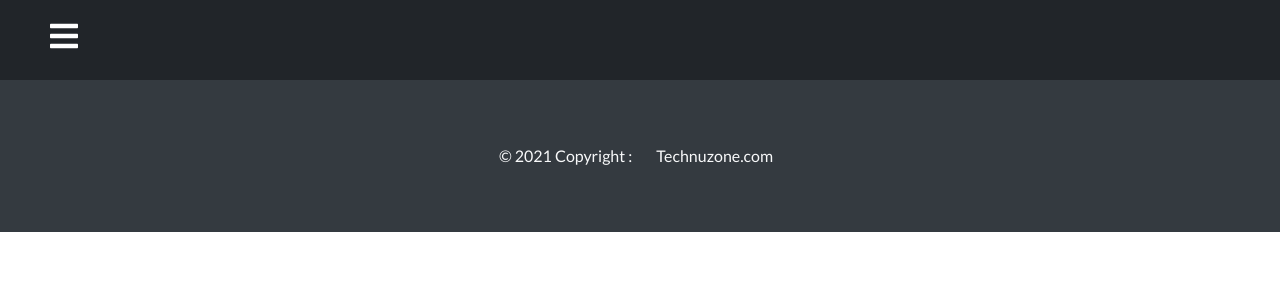
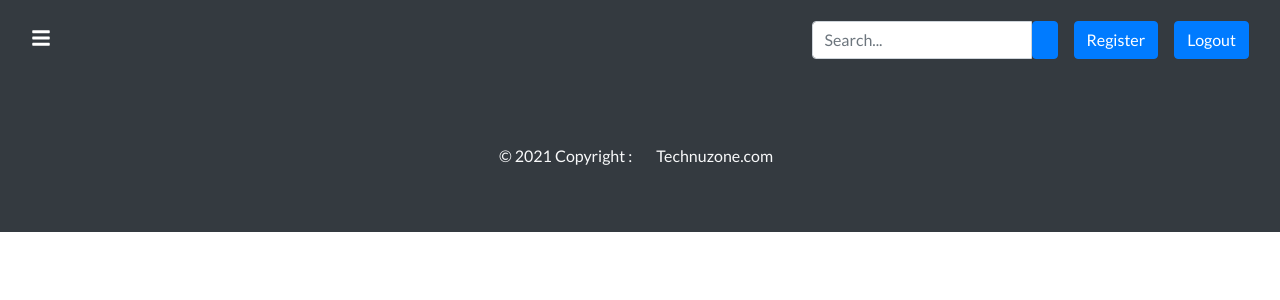
Before and after one commit to nikucse/inventory_web, a React (Create React App) app: page /navbar in a window 1280 px wide. Shown: the top 300 px of the page. Built offline with nearby package versions, Linux system fonts and the light colour scheme.

Commit message:
code clean and header menu set

```diff
--- a/src/App.js
+++ b/src/App.js
@@ -1,60 +1,15 @@
 import React from 'react';
 import './App.css';
+import Footer from './components/footer/Footer';
+import Routes from './Routes';
 import Navbar from './components/Navbar';
-import { BrowserRouter as Router, Switch, Route } from 'react-router-dom';
-import Home from './container/Home';
-import Reports from './container/Reports';
-import Products from './container/Products';
-
-import Dashboard from "../src/container/dashboard/Dashboard";
-import Login from "../src/container/auth-module/Login";
-// import Navbar from "./components/navbar/Navbar";
-import Layout from "./container/layout/Layout";
-import AddProduct from "./components/form/AddProduct";
-import AddAttendance from "./components/form/AddAttendance";
-import AddBill from "./components/form/AddBill";
-import AddCustomer from "./components/form/AddCustomer";
-import AddEmployee from "./components/form/AddEmployee";
-import AddExpense from "./components/form/AddExpense";
-import AddMaterial from "./components/form/AddMaterial";
-import AddOrder from "./components/form/AddOrder";
-import Footer from "./components/footer/Footer";
-import Header from './components/navbar/Header';
-import reactDom from 'react-dom';
 
 
 function App() {
   return (
     <div>
-      {/* <Header /> */}
 
-      <Router>
-      <Navbar />
-
-        <Switch>
-          <Route path='/' exact component={Home} />
-          <Route path='/reports' component={Reports} />
-          <Route path='/products' component={Products} />
-
-          <Route path='/' exact component={Login} />
-          <Route path='/dashboard' exact component={Layout} />
-          {/* <Route path='/navbar' exact component={avbar} /> */}
-          <Route path='/user/dashboard' exact component={Dashboard} />
-          <Route path='/admin/dashboard' exact component={Dashboard} />
-          <Route path='/super/dashboard' exact component={Dashboard} />
-          <Route path='/product' exact component={AddProduct} />
-          <Route path='/material' exact component={AddMaterial} />
-          <Route path='/bill' exact component={AddBill} />
-          <Route path='/customer' exact component={AddCustomer} />
-          <Route path='/employee' exact component={AddEmployee} />
-          <Route path='/expense' exact component={AddExpense} />
-          <Route path='/attendance' exact component={AddAttendance} />
-          <Route path='/order' exact component={AddOrder} />
-        </Switch>
-      </Router>
-
-
-
+      <Routes />
       <Footer />
     </div>
 
--- a/src/Routes.js
+++ b/src/Routes.js
@@ -1,40 +1,49 @@
-// import React from "react";
-// import { BrowserRouter, Switch, Route } from "react-router-dom";
-// import Dashboard from "../src/container/dashboard/Dashboard";
-// import Login from "../src/container/auth-module/Login";
+import React from "react";
+import Login from "../src/container/auth-module/Login";
 // import Navbar from "./components/navbar/Navbar";
-// import Layout from "./container/layout/Layout";
-// import AddProduct from "./components/form/AddProduct";
-// import AddAttendance from "./components/form/AddAttendance";
-// import AddBill from "./components/form/AddBill";
-// import AddCustomer from "./components/form/AddCustomer";
-// import AddEmployee from "./components/form/AddEmployee";
-// import AddExpense from "./components/form/AddExpense";
-// import AddMaterial from "./components/form/AddMaterial";
-// import AddOrder from "./components/form/AddOrder";
+import Layout from "./container/layout/Layout";
+import AddProduct from "./components/form/AddProduct_back";
+import AddAttendance from "./components/form/AddAttendance";
+import AddBill from "./components/form/AddBill";
+import AddCustomer from "./components/form/AddCustomer";
+import AddEmployee from "./components/form/AddEmployee";
+import AddExpense from "./components/form/AddExpense";
+import AddMaterial from "./components/form/AddMaterial";
+import AddOrder from "./components/form/AddOrder";
+import Navbar from './components/Navbar';
+import { BrowserRouter as Router, Switch, Route } from 'react-router-dom';
+import Home from './container/Home';
+import Reports from './container/Reports';
+import Products from './container/Products';
 
-// const Routes = () => {
-//   return (
-//     <BrowserRouter>
-//       <Switch>
-//         <Route path='/' exact component={Login} />
-//         <Route path='/layout' exact component={Layout} />
-//         <Route path='/navbar' exact component={Navbar} />
-//         <Route path='/user/dashboard' exact component={Dashboard} />
-//         <Route path='/admin/dashboard' exact component={Dashboard} />
-//         <Route path='/super/dashboard' exact component={Dashboard} />
-//         <Route path='/product' exact component={AddProduct} />
-//         <Route path='/material' exact component={AddMaterial} />
-//         <Route path='/bill' exact component={AddBill} />
-//         <Route path='/customer' exact component={AddCustomer} />
-//         <Route path='/employee' exact component={AddEmployee} />
-//         <Route path='/expense' exact component={AddExpense} />
-//         <Route path='/order' exact component={AddOrder} />
-//         <Route path='/attendance' exact component={AddAttendance} />
-//         <Route path='/order' exact component={AddOrder} />
-//       </Switch>
-//     </BrowserRouter>
-//   );
-// };
+import Dashboard from "../src/container/dashboard/Dashboard";
 
-// export default Routes;
+const Routes = () => {
+  return (
+    <Router>
+      <Navbar />
+        <Switch>
+          <Route path='/' exact component={Home} />
+          <Route path='/reports' component={Reports} />
+          <Route path='/products' component={Products} />
+          <Route path='/' exact component={Login} />
+          <Route path='/dashboard' exact component={Layout} />
+          {/* <Route path='/navbar' exact component={Navbar} /> */}
+          <Route path='/user/dashboard' exact component={Dashboard} />
+          <Route path='/admin/dashboard' exact component={Dashboard} />
+          <Route path='/super/dashboard' exact component={Dashboard} />
+          <Route path='/product' exact component={AddProduct} />
+          <Route path='/material' exact component={AddMaterial} />
+          <Route path='/bill' exact component={AddBill} />
+          <Route path='/customer' exact component={AddCustomer} />
+          <Route path='/employee' exact component={AddEmployee} />
+          <Route path='/expense' exact component={AddExpense} />
+          <Route path='/attendance' exact component={AddAttendance} />
+          <Route path='/order' exact component={AddOrder} />
+        </Switch>
+      </Router>
+
+  );
+};
+
+export default Routes;
--- a/src/components/Navbar.css
+++ b/src/components/Navbar.css
@@ -1,5 +1,5 @@
 .navbar {
-  background-color: #212529;;
+  background-color: #343a40;;
   height: 80px;
   display: flex;
   justify-content: start;
@@ -13,7 +13,7 @@
 }
 
 .nav-menu {
-  background-color: #212529;;
+  background-color: #343a40;;
   width: 250px;
   height: 100vh;
   display: flex;
@@ -60,7 +60,7 @@
 }
 
 .navbar-toggle {
-  background-color: #212529;;
+  background-color: #343a40;;
   width: 100%;
   height: 80px;
   display: flex;
--- a/src/components/Navbar.js
+++ b/src/components/Navbar.js
@@ -1,10 +1,11 @@
 import React, { useState } from 'react';
-import * as FaIcons from 'react-icons/fa';
+// import * as FaIcons from 'react-icons/fa';
 import * as AiIcons from 'react-icons/ai';
 import { Link } from 'react-router-dom';
 import { SidebarData } from './SidebarData';
 import './Navbar.css';
 import { IconContext } from 'react-icons';
+import Header from './navbar/Header';
 
 function Navbar() {
   const [sidebar, setSidebar] = useState(false);
@@ -14,11 +15,10 @@ function Navbar() {
   return (
 
     <IconContext.Provider value={{ color: '#fff' }}>
+      <Header  showSidebar={showSidebar}/>
       <div className='navbar'>
 
-          <Link to='#' className='menu-bars'>
-            <FaIcons.FaBars onClick={showSidebar} />
-          </Link>
+
 
       </div>
       {/* <nav className={sidebar ? 'nav-menu active' : 'nav-menu'}>
@@ -31,7 +31,6 @@ function Navbar() {
               <AiIcons.AiOutlineClose />
             </Link>
           </li>
-
 
           {SidebarData.map((item, index) => {
             return (
--- /dev/null
+++ b/src/components/layout/LayoutComponent.js
@@ -0,0 +1,35 @@
+import React from "react";
+import DailyStatusCount from "../count/DailyStatusCount";
+import EmployeeTable from "../table/EmployeeTable";
+import ProductTable from "../table/ProductTable";
+import "./layout.css";
+
+const LayoutComponent = () => {
+    return (
+            <div className='container-fluid pt-4 text-dark '>
+                <div className='row'>
+                    <div className='col bg-white mb-5'>
+                        <DailyStatusCount />
+                        <div className='container-fluid pt-4'>
+                            <div className='row g-4'>
+                                <div className='col-md-7  bg-info'>
+                                    <ProductTable />
+                                </div>
+                                <div className='col-md-4 offset-md-1 bg-danger'>
+                                    <EmployeeTable />
+                                </div>
+                                <div className='col-md-6 md-5 bg-primary'>
+                                    <EmployeeTable />
+                                </div>
+                                <div className='col-md-5  md-5 offset-md-1 bg-primary'>
+                                    <EmployeeTable />
+                                </div>
+                            </div>
+                        </div>
+                    </div>
+                </div>
+            </div>
+    );
+};
+
+export default LayoutComponent;
--- a/src/components/navbar/Header.js
+++ b/src/components/navbar/Header.js
@@ -1,14 +1,19 @@
 import React from "react";
+import * as FaIcons from 'react-icons/fa';
 
-const Header = () => {
+
+const Header = (props) => {
   return (
 
     <div>
       <nav className='navbar navbar-expand-md bg-dark navbar-dark pb-2 fixed-top'>
-        <div className='container'>
+        <div className='container-fluid ml-0 mr-0'>
           <a href='#' className='navbar-brand'>
-            LOGO
+            {/* LOGO */}
+          <FaIcons.FaBars onClick={props.showSidebar} />
           </a>
+          {/* <Link to='#' className='menu-bars'>
+        </Link> */}
           <button
             className='navbar-toggler'
             type='button'
@@ -17,7 +22,7 @@ const Header = () => {
             <span className='navbar-toggler-icon'></span>
           </button>
           <div className='collapse navbar-collapse bg-dark' id='navmenu'>
-            <ul className='navbar-nav ms-auto'>
+            <ul className='navbar-nav ml-auto'>
               <li className='nav-item'>
                 <div className='input-group my-2 mr-3'>
                   <input
--- a/src/container/layout/Layout.js
+++ b/src/container/layout/Layout.js
@@ -1,12 +1,10 @@
 import React from "react";
-import Navbar from "../../components/navbar/Navbar";
-import Footer from "../../components/footer/Footer";
+import LayoutComponent from "../../components/layout/LayoutComponent";
 
 const Layout = () => {
   return (
     <div>
-      <Navbar />
-      {/* <Footer /> */}
+      <LayoutComponent />
     </div>
   );
 };
```
Also changed, not shown: src/components/form/AddProduct_back.js (renamed from src/components/form/AddProduct.js), src/components/layout/layout.css (added). Lines whose indentation alone changed are shown as unchanged.
